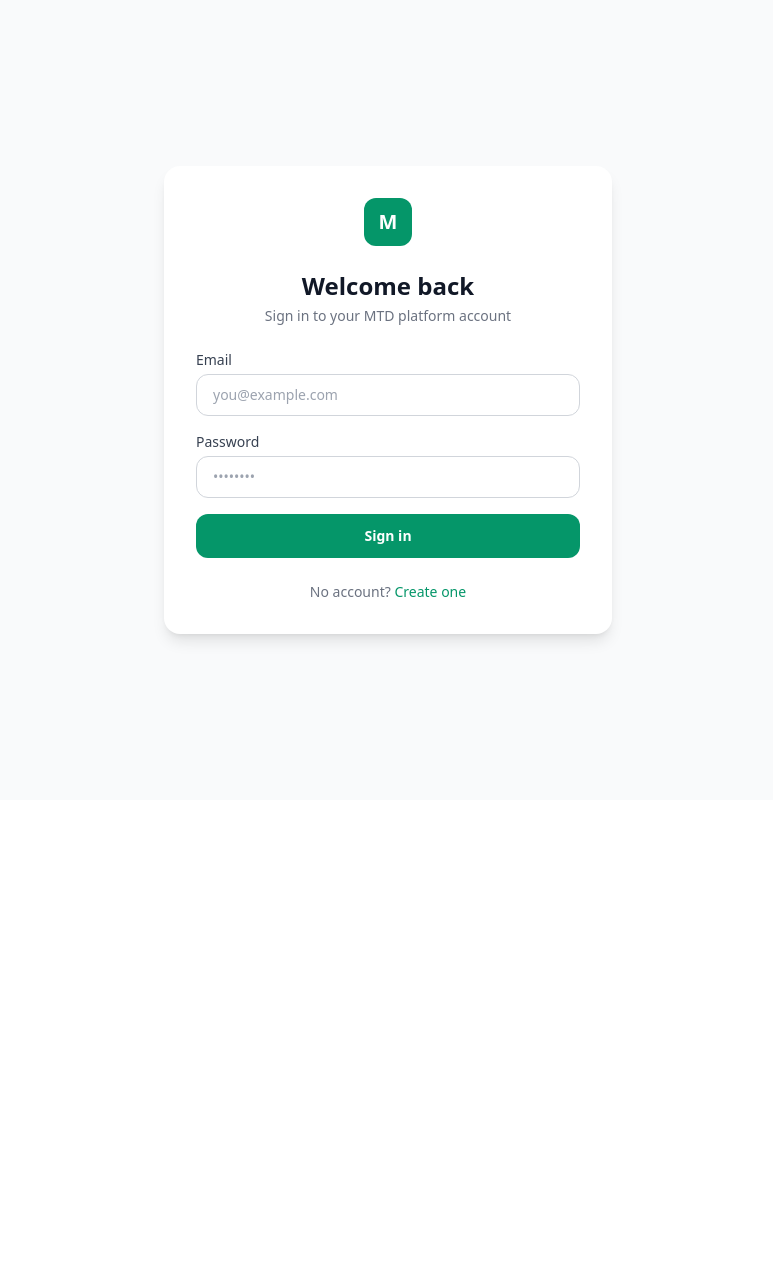
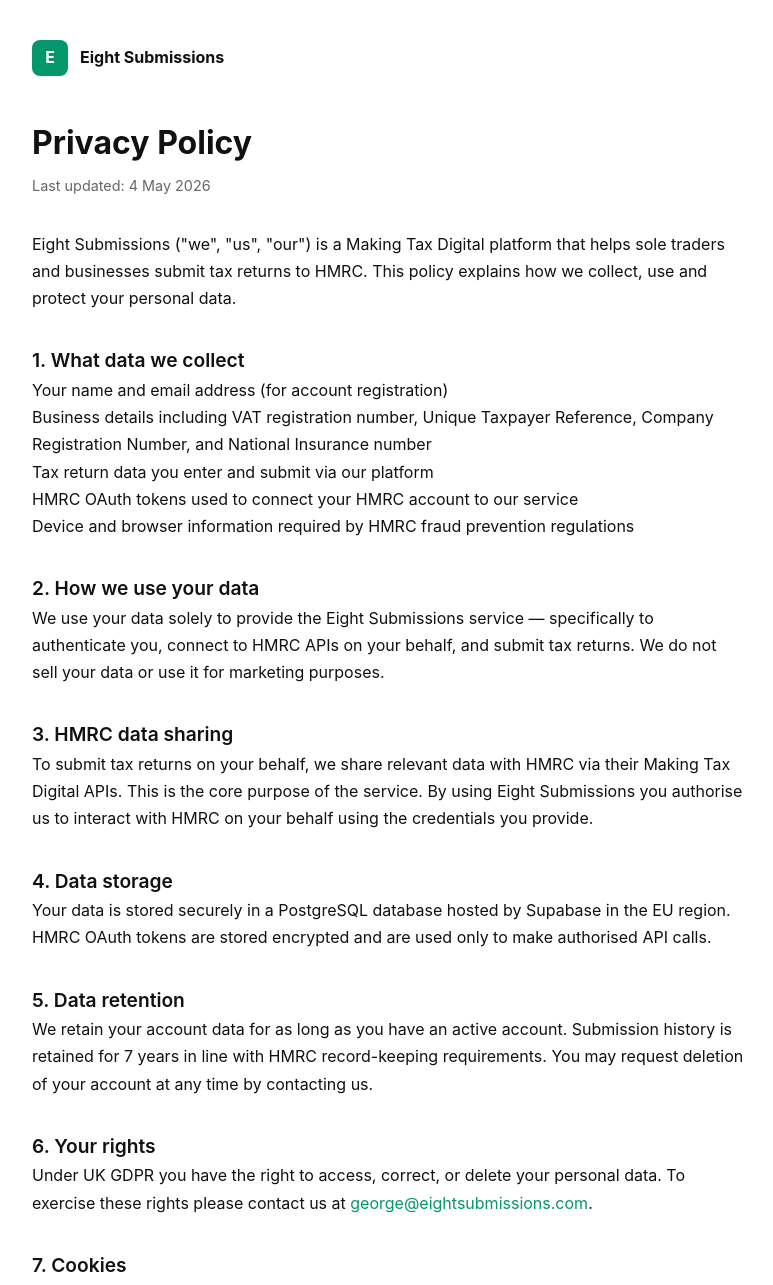
Before and after one commit to george-agyemang/hmrc-platform, a React (Vite) app in the folder frontend/: page /privacy in a window 1280 px wide. Before the commit this address led to /login. Shown: the top 1285 px of the page, without its empty margins (252-1025 px from the left). Before the commit the page ends 800 px from the top, so only its background shows below. Built offline with nearby package versions, Linux system fonts and the light colour scheme; no server answers; the HTML template or start-up script is replaced by a standard one.

Commit message:
Convert privacy and terms to React routes

```diff
--- a/frontend/public/privacy.html
+++ /dev/null
@@ -1 +0,0 @@
-404: Not Found
--- a/frontend/public/terms.html
+++ /dev/null
@@ -1 +0,0 @@
-404: Not Found
--- a/frontend/src/App.jsx
+++ b/frontend/src/App.jsx
@@ -9,6 +9,8 @@
 import SubmitReturn from './pages/SubmitReturn.jsx';
 import Settings from './pages/Settings.jsx';
 import ITSAReturn from './pages/ITSAReturn.jsx';
+import PrivacyPage from './pages/PrivacyPage.jsx';
+import TermsPage from './pages/TermsPage.jsx';
 
 function AppRoutes() {
   const { user, login, logout } = useAuth();
@@ -24,6 +26,8 @@
       <Route path="/settings" element={<ProtectedRoute><Settings user={user} /></ProtectedRoute>} />
       <Route path="/businesses/:businessId/submit" element={<ProtectedRoute><SubmitReturn /></ProtectedRoute>} />
         <Route path="/businesses/:businessId/itsa" element={<ProtectedRoute><ITSAReturn /></ProtectedRoute>} />
+      <Route path="/privacy" element={<PrivacyPage />} />
+      <Route path="/terms" element={<TermsPage />} />
       <Route path="*" element={<Navigate to={user ? "/dashboard" : "/login"} replace />} />
     </Routes>
   );
--- /dev/null
+++ b/frontend/src/pages/PrivacyPage.jsx
@@ -0,0 +1,38 @@
+import { Link } from 'react-router-dom';
+
+export default function PrivacyPage() {
+  return (
+    <div style={{fontFamily:"-apple-system,BlinkMacSystemFont,'Segoe UI',sans-serif",maxWidth:760,margin:'0 auto',padding:'40px 24px',color:'#111',lineHeight:1.7}}>
+      <header style={{display:'flex',alignItems:'center',gap:12,marginBottom:40}}>
+        <div style={{width:36,height:36,background:'#059669',borderRadius:8,display:'flex',alignItems:'center',justifyContent:'center',color:'white',fontWeight:700,fontSize:'1rem'}}>E</div>
+        <strong>Eight Submissions</strong>
+      </header>
+      <h1 style={{fontSize:'2rem',fontWeight:700,marginBottom:4}}>Privacy Policy</h1>
+      <p style={{color:'#666',fontSize:'0.9rem',marginBottom:'2rem'}}>Last updated: 4 May 2026</p>
+      <p>Eight Submissions ("we", "us", "our") is a Making Tax Digital platform that helps sole traders and businesses submit tax returns to HMRC. This policy explains how we collect, use and protect your personal data.</p>
+      <h2 style={{fontSize:'1.2rem',fontWeight:600,marginTop:'2rem'}}>1. What data we collect</h2>
+      <ul>
+        <li>Your name and email address (for account registration)</li>
+        <li>Business details including VAT registration number, Unique Taxpayer Reference, Company Registration Number, and National Insurance number</li>
+        <li>Tax return data you enter and submit via our platform</li>
+        <li>HMRC OAuth tokens used to connect your HMRC account to our service</li>
+        <li>Device and browser information required by HMRC fraud prevention regulations</li>
+      </ul>
+      <h2 style={{fontSize:'1.2rem',fontWeight:600,marginTop:'2rem'}}>2. How we use your data</h2>
+      <p>We use your data solely to provide the Eight Submissions service — specifically to authenticate you, connect to HMRC APIs on your behalf, and submit tax returns. We do not sell your data or use it for marketing purposes.</p>
+      <h2 style={{fontSize:'1.2rem',fontWeight:600,marginTop:'2rem'}}>3. HMRC data sharing</h2>
+      <p>To submit tax returns on your behalf, we share relevant data with HMRC via their Making Tax Digital APIs. This is the core purpose of the service. By using Eight Submissions you authorise us to interact with HMRC on your behalf using the credentials you provide.</p>
+      <h2 style={{fontSize:'1.2rem',fontWeight:600,marginTop:'2rem'}}>4. Data storage</h2>
+      <p>Your data is stored securely in a PostgreSQL database hosted by Supabase in the EU region. HMRC OAuth tokens are stored encrypted and are used only to make authorised API calls.</p>
+      <h2 style={{fontSize:'1.2rem',fontWeight:600,marginTop:'2rem'}}>5. Data retention</h2>
+      <p>We retain your account data for as long as you have an active account. Submission history is retained for 7 years in line with HMRC record-keeping requirements. You may request deletion of your account at any time by contacting us.</p>
+      <h2 style={{fontSize:'1.2rem',fontWeight:600,marginTop:'2rem'}}>6. Your rights</h2>
+      <p>Under UK GDPR you have the right to access, correct, or delete your personal data. To exercise these rights please contact us at <a href="mailto:george@eightsubmissions.com" style={{color:'#059669'}}>george@eightsubmissions.com</a>.</p>
+      <h2 style={{fontSize:'1.2rem',fontWeight:600,marginTop:'2rem'}}>7. Cookies</h2>
+      <p>Eight Submissions uses only essential session cookies required for authentication. We do not use tracking or advertising cookies.</p>
+      <h2 style={{fontSize:'1.2rem',fontWeight:600,marginTop:'2rem'}}>8. Contact</h2>
+      <p>For any privacy-related queries please email <a href="mailto:george@eightsubmissions.com" style={{color:'#059669'}}>george@eightsubmissions.com</a>.</p>
+      <p style={{marginTop:'3rem',fontSize:'0.9rem'}}><Link to="/" style={{color:'#059669'}}>← Back to Eight Submissions</Link></p>
+    </div>
+  );
+}
--- /dev/null
+++ b/frontend/src/pages/TermsPage.jsx
@@ -0,0 +1,41 @@
+import { Link } from 'react-router-dom';
+
+export default function TermsPage() {
+  return (
+    <div style={{fontFamily:"-apple-system,BlinkMacSystemFont,'Segoe UI',sans-serif",maxWidth:760,margin:'0 auto',padding:'40px 24px',color:'#111',lineHeight:1.7}}>
+      <header style={{display:'flex',alignItems:'center',gap:12,marginBottom:40}}>
+        <div style={{width:36,height:36,background:'#059669',borderRadius:8,display:'flex',alignItems:'center',justifyContent:'center',color:'white',fontWeight:700,fontSize:'1rem'}}>E</div>
+        <strong>Eight Submissions</strong>
+      </header>
+      <h1 style={{fontSize:'2rem',fontWeight:700,marginBottom:4}}>Terms and Conditions</h1>
+      <p style={{color:'#666',fontSize:'0.9rem',marginBottom:'2rem'}}>Last updated: 4 May 2026</p>
+      <p>These terms govern your use of Eight Submissions ("the service"), a Making Tax Digital platform operated by Eight Submissions. By creating an account you agree to these terms.</p>
+      <h2 style={{fontSize:'1.2rem',fontWeight:600,marginTop:'2rem'}}>1. The service</h2>
+      <p>Eight Submissions provides a platform for sole traders and businesses to submit tax returns to HMRC via the Making Tax Digital APIs. The service acts as an intermediary between you and HMRC — you remain responsible for the accuracy of all information submitted.</p>
+      <h2 style={{fontSize:'1.2rem',fontWeight:600,marginTop:'2rem'}}>2. Your responsibilities</h2>
+      <ul>
+        <li>You are responsible for the accuracy of all tax data you enter and submit</li>
+        <li>You must keep your login credentials secure and not share them with others</li>
+        <li>You must notify us immediately if you suspect unauthorised access to your account</li>
+        <li>You must use the service in accordance with all applicable UK tax laws and HMRC requirements</li>
+      </ul>
+      <h2 style={{fontSize:'1.2rem',fontWeight:600,marginTop:'2rem'}}>3. HMRC authorisation</h2>
+      <p>By connecting your HMRC account to Eight Submissions, you authorise us to interact with HMRC APIs on your behalf. You can revoke this authorisation at any time through your HMRC online account or by disconnecting within the Eight Submissions platform.</p>
+      <h2 style={{fontSize:'1.2rem',fontWeight:600,marginTop:'2rem'}}>4. Accuracy of submissions</h2>
+      <p>While we aim to provide a reliable platform, you are solely responsible for the accuracy and completeness of any tax return submitted through our service. Eight Submissions does not provide tax advice. If you are unsure about your tax obligations, please consult a qualified accountant or tax adviser.</p>
+      <h2 style={{fontSize:'1.2rem',fontWeight:600,marginTop:'2rem'}}>5. Availability</h2>
+      <p>We aim to keep Eight Submissions available at all times but cannot guarantee uninterrupted service. We are not liable for any losses arising from service downtime or unavailability of HMRC APIs.</p>
+      <h2 style={{fontSize:'1.2rem',fontWeight:600,marginTop:'2rem'}}>6. Limitation of liability</h2>
+      <p>To the maximum extent permitted by law, Eight Submissions shall not be liable for any indirect, incidental, or consequential loss arising from your use of the service, including any penalties or interest charged by HMRC.</p>
+      <h2 style={{fontSize:'1.2rem',fontWeight:600,marginTop:'2rem'}}>7. Termination</h2>
+      <p>You may close your account at any time by contacting us. We reserve the right to suspend or terminate accounts that breach these terms.</p>
+      <h2 style={{fontSize:'1.2rem',fontWeight:600,marginTop:'2rem'}}>8. Changes to these terms</h2>
+      <p>We may update these terms from time to time. We will notify you of significant changes by email. Continued use of the service after changes constitutes acceptance of the updated terms.</p>
+      <h2 style={{fontSize:'1.2rem',fontWeight:600,marginTop:'2rem'}}>9. Governing law</h2>
+      <p>These terms are governed by the laws of England and Wales.</p>
+      <h2 style={{fontSize:'1.2rem',fontWeight:600,marginTop:'2rem'}}>10. Contact</h2>
+      <p>For any queries regarding these terms please email <a href="mailto:george@eightsubmissions.com" style={{color:'#059669'}}>george@eightsubmissions.com</a>.</p>
+      <p style={{marginTop:'3rem',fontSize:'0.9rem'}}><Link to="/" style={{color:'#059669'}}>← Back to Eight Submissions</Link></p>
+    </div>
+  );
+}
```
Also changed, not shown: 7 other files (tests, documents, lock files or other folders).
